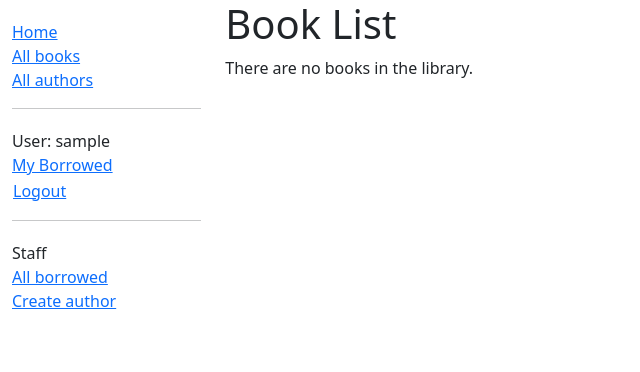
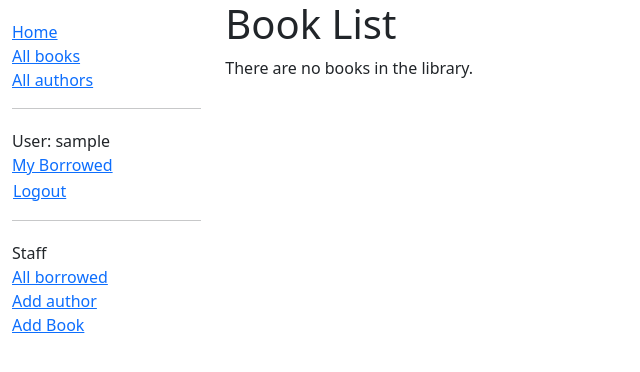
Before and after one commit to NishanBhattarai327/django_local_library, a Django app: page /catalog/books/ in a window 1280 px wide. Shown: the top 372 px of the page, without its empty margins (0-640 px from the left). Run offline with Django 5.2, Linux system fonts and the light colour scheme; the visitor is signed in with stand-in values (Sample User, id 1); data that the repository does not hold is empty.

Commit message:
Create forms to create, edit and delete Book records

```diff
--- a/locallibrary/catalog/templates/base_generic.html
+++ b/locallibrary/catalog/templates/base_generic.html
@@ -47,8 +47,13 @@
                 <ul class="sidebar-nav">
                   <li>Staff</li>
                   <li><a href="{% url 'all-borrowed' %}">All borrowed</a></li>
+
                   {% if perms.catalog.add_author %}
-                  <li><a href="{% url 'author-create' %}">Create author</a></li>
+                  <li><a href="{% url 'author-create' %}">Add author</a></li>
+                  {% endif %}
+
+                  {% if perms.catalog.add_book %}
+                  <li><a href="{% url 'book-create' %}">Add Book</a></li>
                   {% endif %}
                 </ul>
                 {% endif %}
--- a/locallibrary/catalog/urls.py
+++ b/locallibrary/catalog/urls.py
@@ -15,4 +15,8 @@ urlpatterns = [
     path('author/create/', views.AuthorCreate.as_view(), name='author-create'),
     path('author/<int:pk>/update/', views.AuthorUpdate.as_view(), name='author-update'),
     path('author/<int:pk>/delete/', views.AuthorDelete.as_view(), name='author-delete'),
+
+    path('book/create/', views.BookCreate.as_view(), name='book-create'),
+    path('book/<int:pk>/update/', views.BookUpdate.as_view(), name='book-update'),
+    path('book/<int:pk>/delete/', views.BookDelete.as_view(), name='book-delete'),
 ]
--- a/locallibrary/catalog/views.py
+++ b/locallibrary/catalog/views.py
@@ -101,14 +101,14 @@ class BookListView(LoginRequiredMixin, generic.ListView):
     login_url = '/accounts/login/'
     redirect_field_name = 'redirect_to'
     model = Book
-    paginate_by = 5
+    paginate_by = 10
 
 class BookDetailView(generic.DetailView):
     model = Book
 
 class AuthorListView(generic.ListView):
     model = Author
-    paginate_by = 5
+    paginate_by = 10
 
 class AuthorDetailView(generic.DetailView):
     model = Author
@@ -121,7 +121,7 @@ from django.urls import reverse_lazy
 class AuthorCreate(PermissionRequiredMixin, CreateView):
     model = Author
     fields = ['first_name', 'last_name', 'date_of_birth', 'date_of_death']
-    initial = {'date_of_death': '26/12/2025'}
+    initial = {'date_of_death': '2025-01-17'}
     permission_required = 'catalog.add_author'
 
 class AuthorUpdate(PermissionRequiredMixin, UpdateView):
@@ -143,3 +143,27 @@ class AuthorDelete(PermissionRequiredMixin, DeleteView):
             return HttpResponseRedirect(
                 reverse('author-delete', kwargs={'pk': self.object.pk})
             )
+
+class BookCreate(PermissionRequiredMixin, CreateView):
+    model = Book
+    fields = '__all__'
+    permission_required = 'catalog.add_book'
+
+class BookUpdate(PermissionRequiredMixin, UpdateView):
+    model = Book
+    fields = '__all__'
+    permission_required = 'catalog.change_book'
+
+class BookDelete(PermissionRequiredMixin, DeleteView):
+    model = Book
+    success_url = reverse_lazy('books')
+    permission_required = 'catalog.delete_book'
+
+    def form_valid(self, form):
+        try:
+            self.object.delete()
+            return HttpResponseRedirect(self.success_url)
+        except Exception as e:
+            return HttpResponseRedirect(
+                reverse('book-delete', kwargs={'pk': self.object.pk})
+            )
```
Also changed, not shown: locallibrary/catalog/templates/catalog/book_confirm_delete.html (added, +25 -0 lines), locallibrary/catalog/templates/catalog/book_detail.html (+17 -0 lines), locallibrary/catalog/templates/catalog/book_form.html (added, +11 -0 lines).
